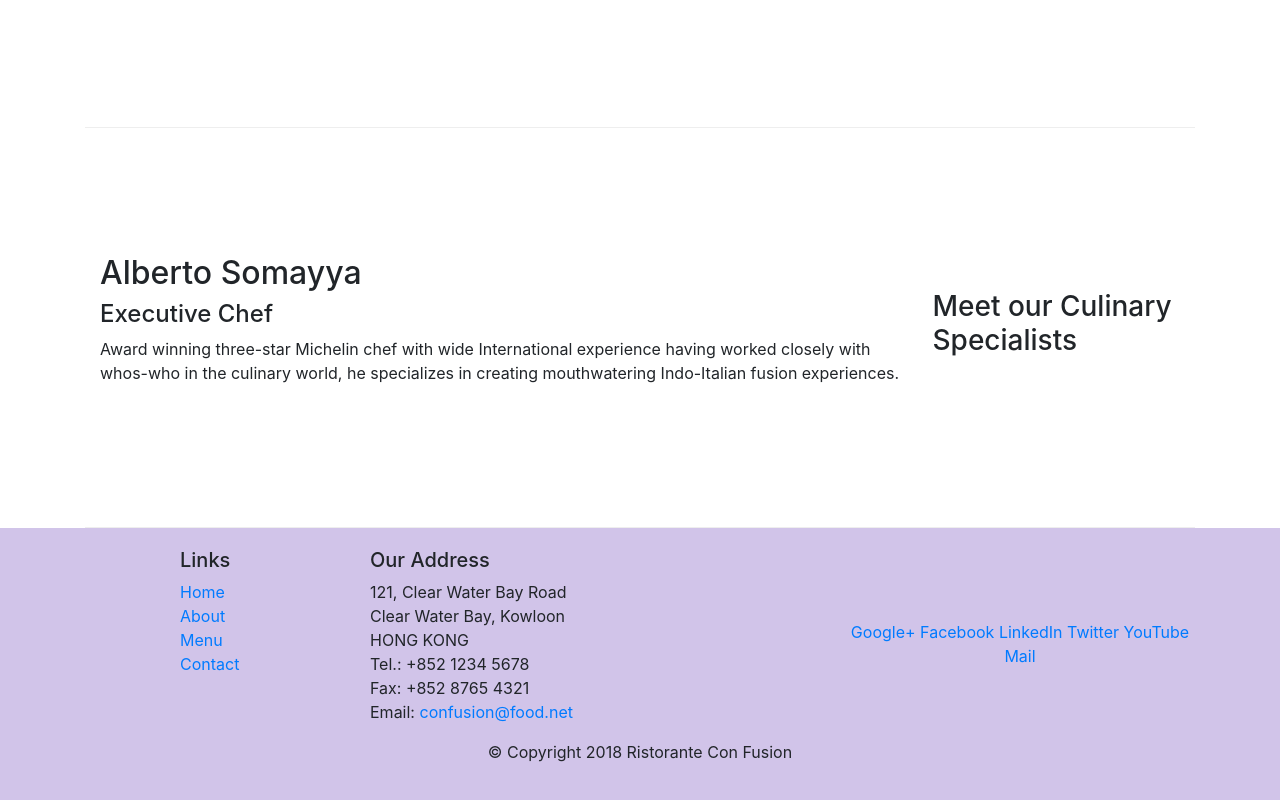
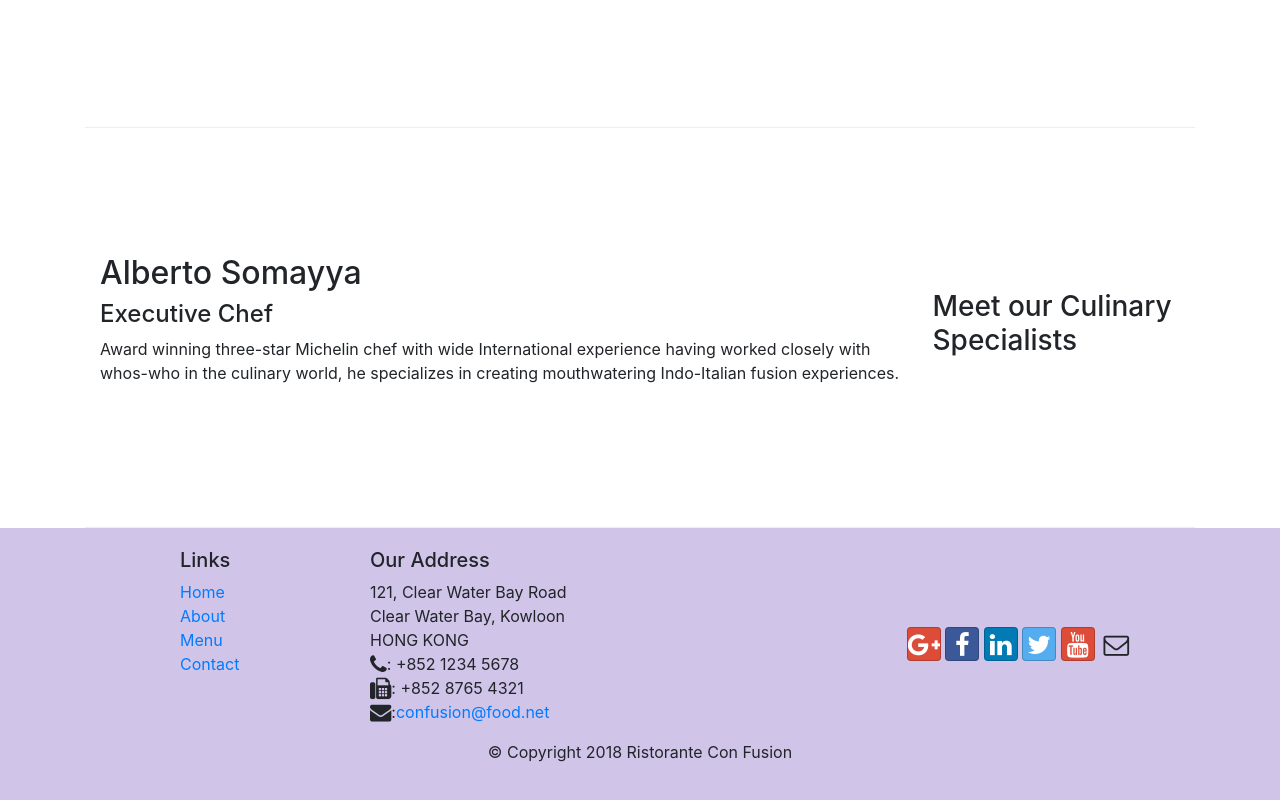
Before and after one commit to Assyl-Salah/Front-End-Web-UI-Frameworks-and-Tools-Bootstrap-4, a website: page index.html in a window 1280 px wide. Shown: the part 1006-1806 px from the top of the page. Drawn offline with nearby package versions, Linux system fonts and the light colour scheme.

Commit message:
Icon Fonts

```diff
--- a/index.html
+++ b/index.html
@@ -10,10 +10,11 @@
 
     <!-- Bootstrap CSS -->
     <link rel="stylesheet" href="node_modules/bootstrap/dist/css/bootstrap.min.css">
+    <link rel="stylesheet" href="node_modules/font-awesome/css/font-awesome.min.css">
+    <link rel="stylesheet" href="node_modules/bootstrap-social/bootstrap-social.css">
     <link href="css/styles.css" rel="stylesheet">
     <title>Ristorante Con Fusion</title>
 </head>
-
 <body>
     <nav class="navbar navbar-dark navbar-expand-sm fixed-top">
         <div class="container">
@@ -24,10 +25,10 @@
             <a class="navbar-brand mr-auto" href="#">Ristorante con Fusion</a>
             <div class="collapse navbar-collapse" id="Navbar">
            <ul class="navbar-nav mr-auto">
-               <li class="nav-tem active"><a class="nav-link" href="#">Home</a></li>
-               <li class="nav-tem"><a class="nav-link" href="./aboutus.html">About</a></li>
-               <li class="nav-tem"><a class="nav-link" href="#">Menu</a></li>
-               <li class="nav-tem"><a class="nav-link" href="#">Contact</a></li>
+               <li class="nav-tem active"><a class="nav-link" href="#"><span class="fa fa-home fa-lg"></span> Home</a></li>
+               <li class="nav-tem"><a class="nav-link" href="./aboutus.html"><span class="fa fa-info fa-lg"></span> About</a></li>
+               <li class="nav-tem"><a class="nav-link" href="#"><span class="fa fa-list fa-lg"></span> Menu</a></li>
+               <li class="nav-tem"><a class="nav-link" href="#"><span class="fa fa-address-card fa-lg"></span> Contact</a></li>
            </ul>
         </div>
         </div>
@@ -97,20 +98,20 @@
 		              121, Clear Water Bay Road<br>
 		              Clear Water Bay, Kowloon<br>
 		              HONG KONG<br>
-		              Tel.: +852 1234 5678<br>
-		              Fax: +852 8765 4321<br>
-		              Email: <a href="mailto:confusion@food.net">confusion@food.net</a>
+		             <i class="fa fa-phone fa-lg"></i>: +852 1234 5678<br>
+                     <i class="fa fa-fax fa-lg"></i>: +852 8765 4321<br>
+                     <i class="fa fa-envelope fa-lg"></i>:<a href="mailto:confusion@food.net">confusion@food.net</a>
 		           </address>
                 </div>
                 <div class="col-12 col-sm-4 align-self-center">
 
-                        <div class="text-center">
-                        <a href="http://google.com/+">Google+</a>
-                        <a href="http://www.facebook.com/profile.php?id=">Facebook</a>
-                        <a href="http://www.linkedin.com/in/">LinkedIn</a>
-                        <a href="http://twitter.com/">Twitter</a>
-                        <a href="http://youtube.com/">YouTube</a>
-                        <a href="mailto:">Mail</a>
+                    <div class="text-center">
+                        <a class="btn btn-social-icon btn-google" href="http://google.com/+"><i class="fa fa-google-plus"></i></a>
+                        <a class="btn btn-social-icon btn-facebook" href="http://www.facebook.com/profile.php?id="><i class="fa fa-facebook"></i></a>
+                        <a class="btn btn-social-icon btn-linkedin" href="http://www.linkedin.com/in/"><i class="fa fa-linkedin"></i></a>
+                        <a class="btn btn-social-icon btn-twitter" href="http://twitter.com/"><i class="fa fa-twitter"></i></a>
+                        <a class="btn btn-social-icon btn-google" href="http://youtube.com/"><i class="fa fa-youtube"></i></a>
+                        <a class="btn btn-social-icon" href="mailto:"><i class="fa fa-envelope-o"></i></a>
                     </div>
 
                 </div>
--- a/package.json
+++ b/package.json
@@ -15,6 +15,8 @@
   },
   "dependencies": {
     "bootstrap": "^4.5.0",
+    "bootstrap-social": "^5.1.1",
+    "font-awesome": "^4.7.0",
     "jquery": "^3.5.1",
     "popper.js": "^1.12.9"
   }
```
Also changed, not shown: aboutus.html (+16 -14 lines), 1 other file.
